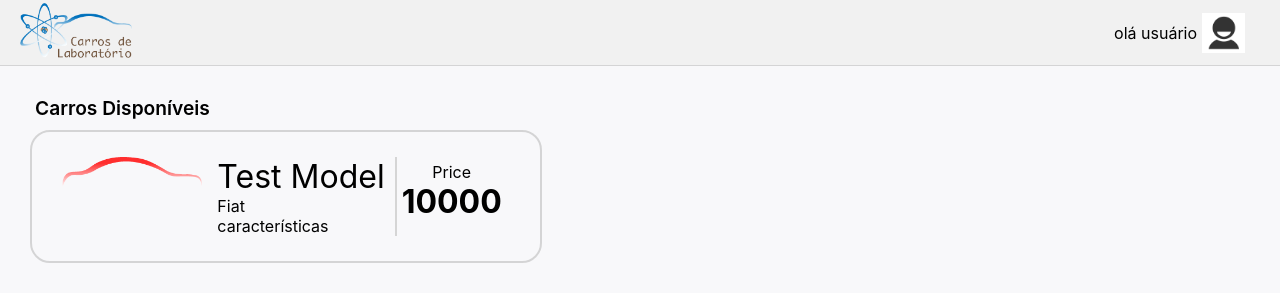
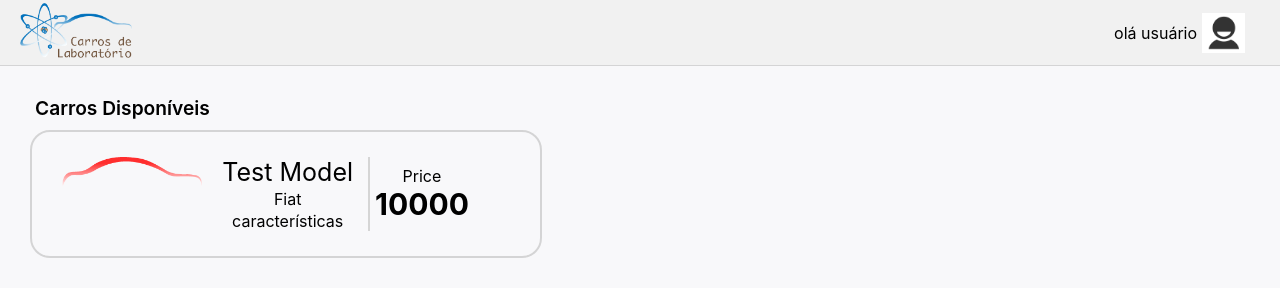
Before and after one commit to luizakobayashi/carros-de-laboratorio, a React (Create React App) app: page / in a window 1280 px wide. Shown: the top 302 px of the page. Built offline with nearby package versions, Linux system fonts and the light colour scheme.

Commit message:
details card css adjust

```diff
--- a/src/Components/CarCard.jsx
+++ b/src/Components/CarCard.jsx
@@ -29,6 +29,11 @@
   },
 
   carDetailContainer: {
+    display: "flex",
+    flexDirection: "column",
+    alignItems: "center",
+    paddingRight: "5px",
+    paddingLeft: "5px"
   },
 
   carPriceContainer: {
@@ -36,21 +41,27 @@
     flexDirection: "column",
     padding: "5px",
     marginLeft: "10px",
-    borderLeft: "2px solid #cccc"
+    borderLeft: "2px solid #cccc",
+    justifyContent: "center"
   },
 
-  carDetailImportant: {
-    fontSize: "2em",
-    display: "flex"
+  carModel: {
+    fontSize: "25px",
+    paddingBottom: "2px"
   },
 
   carDetails: {
-    display: "flex"
+    paddingBottom: "2px"
   },
 
   carFeatures: {
-    display: "flex"
-  }
+    display: "flex",
+    flexWrap: "wrap"
+  },
+
+  carPrice: {
+    fontSize: "30px"
+  },
 };
 
 const CarCard = ({ car }) => {
@@ -61,13 +72,13 @@
         <img src={img} style={useStyles.image}/>
       </div>
       <div style={useStyles.carDetailContainer}>
-        <span style={useStyles.carDetailImportant}>{car.model}</span>
+        <span style={useStyles.carModel}>{car.model}</span>
         <span style={useStyles.carDetails}>{car.manufacturer}</span>
         <span style={useStyles.carFeatures}>características</span>
       </div>
       <div style={useStyles.carPriceContainer}>
         <span>Price</span>
-        <strong style={useStyles.carDetailImportant}>{car.price}</strong>
+        <strong style={useStyles.carPrice}>{car.price}</strong>
       </div>
       </div>
     </section>
```
